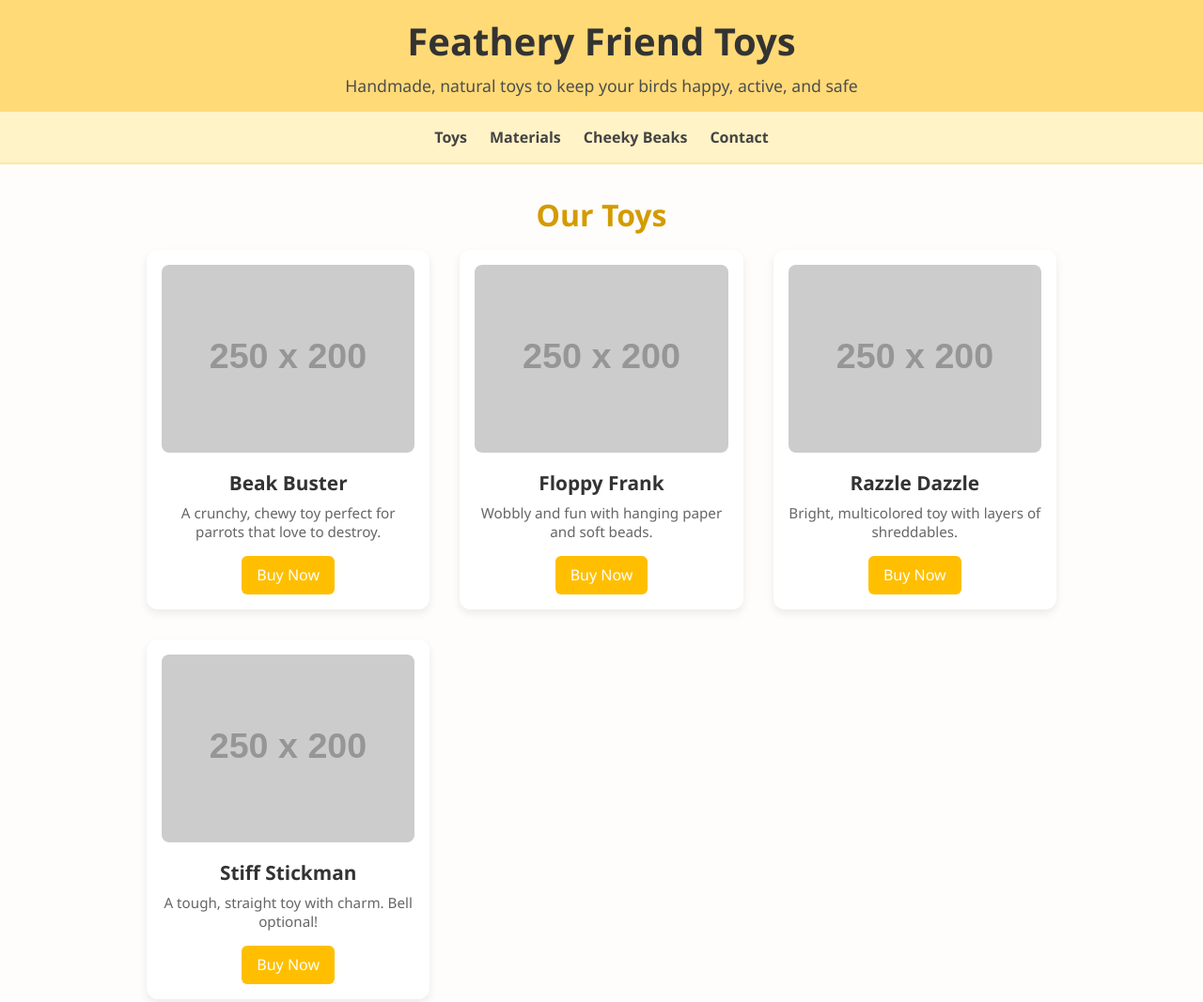
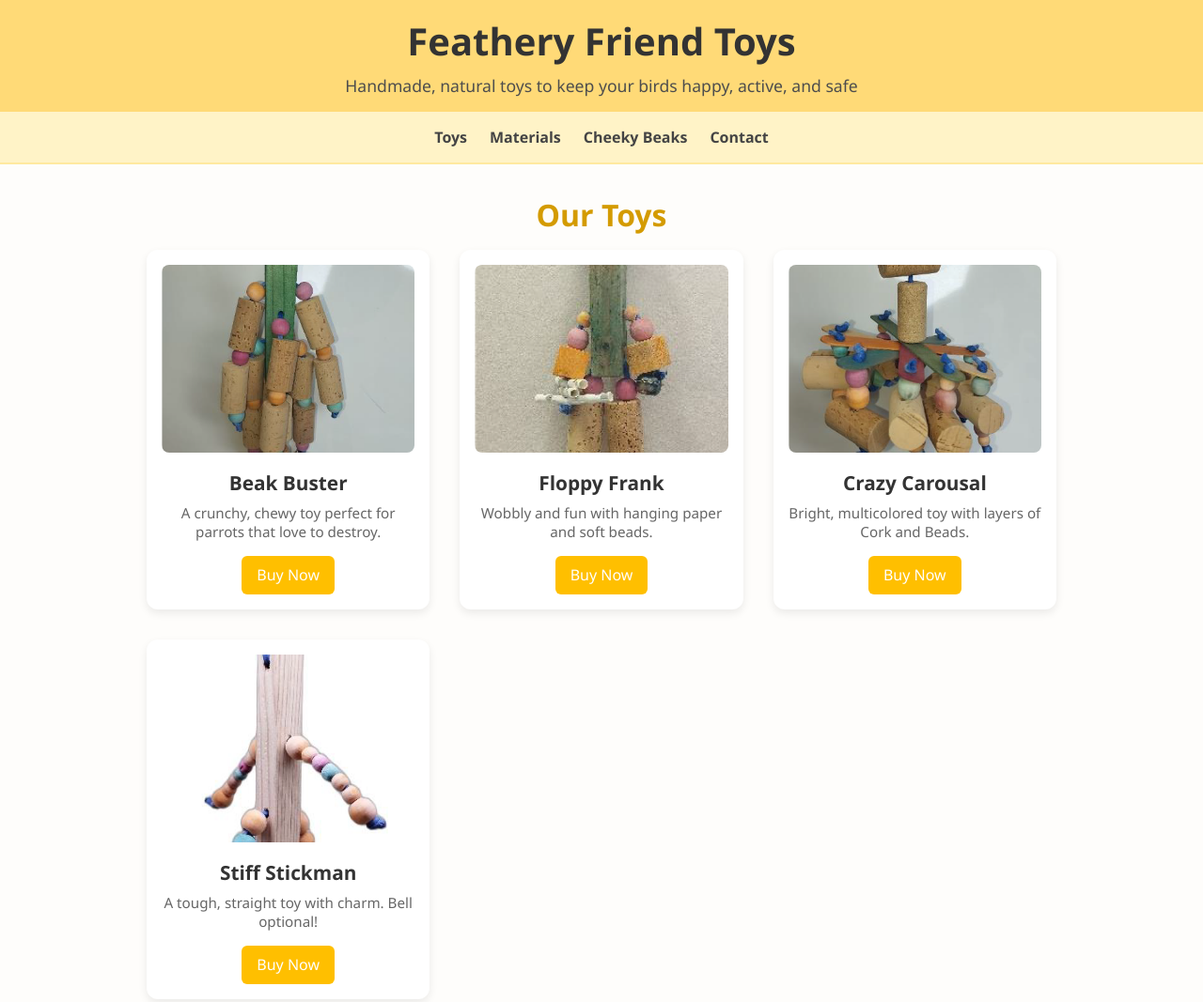
Before and after one commit to LuhyLuhan/featheryfriendtoys.github.io, a plain HTML site: page index.html in a window 1280 px wide. Shown: the top 1067 px of the page at 94% size. Drawn offline with Linux system fonts and the light colour scheme; placeholder pictures from the web are drawn by us.

Commit message:
Update index.html

```diff
--- a/index.html
+++ b/index.html
@@ -49,25 +49,25 @@
       <h2 class="section-title">Our Toys</h2>
       <div class="product-grid">
         <div class="product-card">
-          <img src="https://via.placeholder.com/250x200?text=Beak+Buster" alt="Beak Buster Toy">
+          <img src="https://github.com/LuhyLuhan/featheryfriendtoys.github.io/blob/main/Beak_Buster.png?raw=true">
           <h3>Beak Buster</h3>
           <p>A crunchy, chewy toy perfect for parrots that love to destroy.</p>
           <a href="#contact">Buy Now</a>
         </div>
         <div class="product-card">
-          <img src="https://via.placeholder.com/250x200?text=Floppy+Frank" alt="Floppy Frank Toy">
+          <img src="https://github.com/LuhyLuhan/featheryfriendtoys.github.io/blob/main/Floppy_Frank.png?raw=true">
           <h3>Floppy Frank</h3>
           <p>Wobbly and fun with hanging paper and soft beads.</p>
           <a href="#contact">Buy Now</a>
         </div>
         <div class="product-card">
-          <img src="https://via.placeholder.com/250x200?text=Razzle+Dazzle" alt="Razzle Dazzle Toy">
-          <h3>Razzle Dazzle</h3>
-          <p>Bright, multicolored toy with layers of shreddables.</p>
+          <img src="https://github.com/LuhyLuhan/featheryfriendtoys.github.io/blob/main/Crazy%20Carousal.png?raw=true">
+          <h3>Crazy Carousal</h3>
+          <p>Bright, multicolored toy with layers of Cork and Beads.</p>
           <a href="#contact">Buy Now</a>
         </div>
         <div class="product-card">
-          <img src="https://via.placeholder.com/250x200?text=Stickman" alt="Stiff Stickman Toy">
+          <img src="https://github.com/LuhyLuhan/featheryfriendtoys.github.io/blob/main/Stiff%20Stickman.png?raw=true">
           <h3>Stiff Stickman</h3>
           <p>A tough, straight toy with charm. Bell optional!</p>
           <a href="#contact">Buy Now</a>
```
